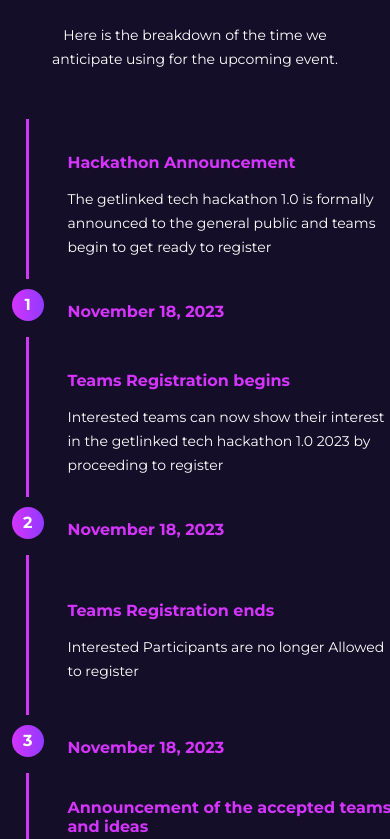
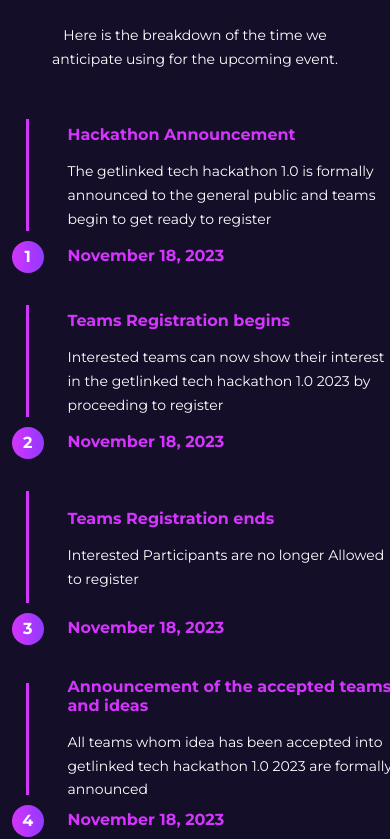
Before and after one commit to Elozino/getlinked-hackathon, a React (Vite) app: page / in a window 390 px wide. Shown: the part 5045-5884 px from the top of the page. Built offline with nearby package versions, Linux system fonts and the light colour scheme.

Commit message:
Timeline: reduce the height of the timeline line and add margin to the timeline track

```diff
--- a/src/components/Timeline/timeline.css
+++ b/src/components/Timeline/timeline.css
@@ -149,7 +149,11 @@
   .timeline_line {
     background-color: #d434fe;
     width: 3px;
-    height: 10rem;
+    height: 7rem;
+  }
+
+  .timeline_track {
+    margin-top: 1rem;
   }
 
   .timeline_track .title {
@@ -165,4 +169,7 @@
     font-weight: 400;
     line-height: 170.9%; /* 23.926px */
   }
+  .body {
+    margin-bottom: .5rem;
+  }
 }
```
